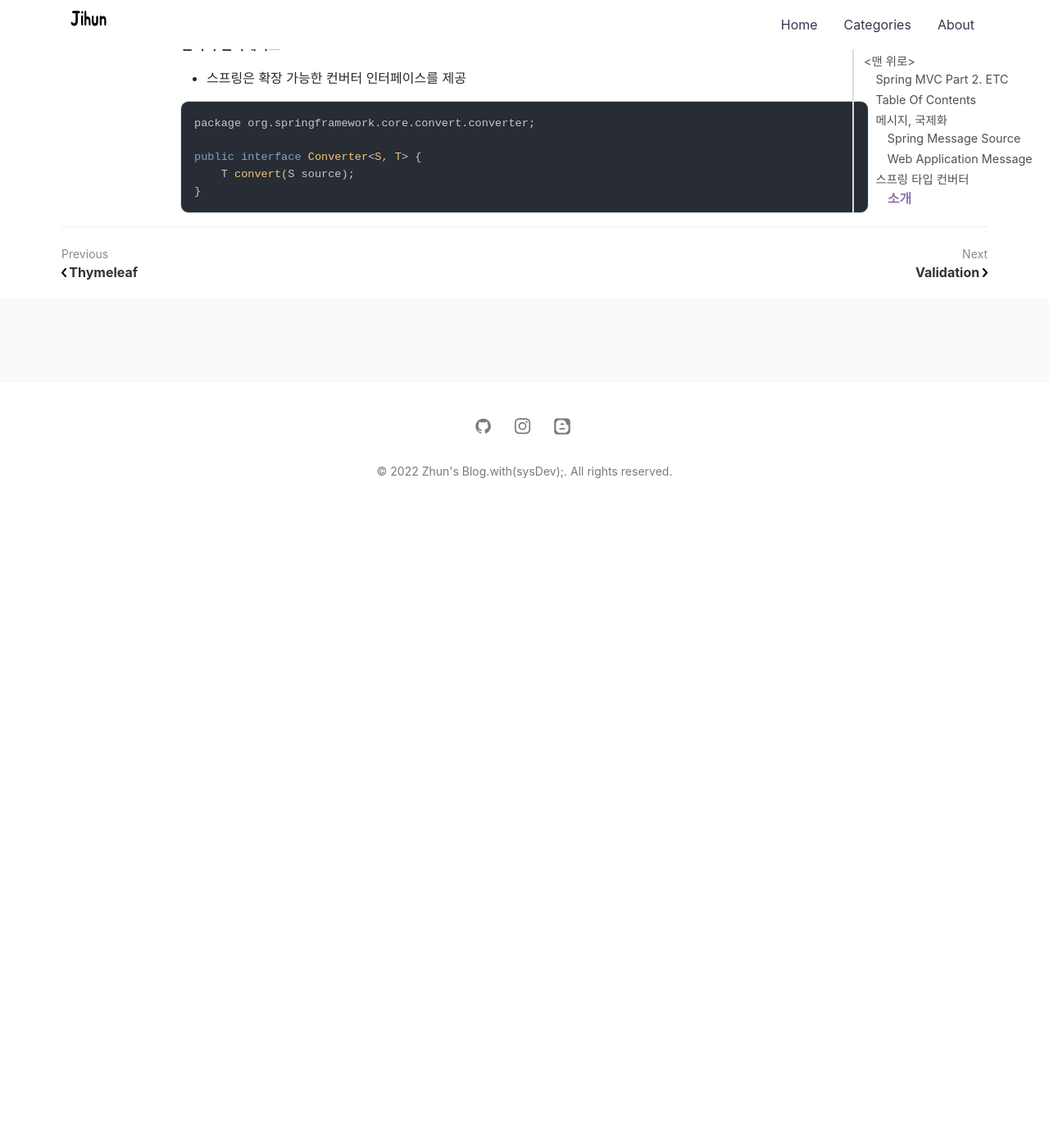
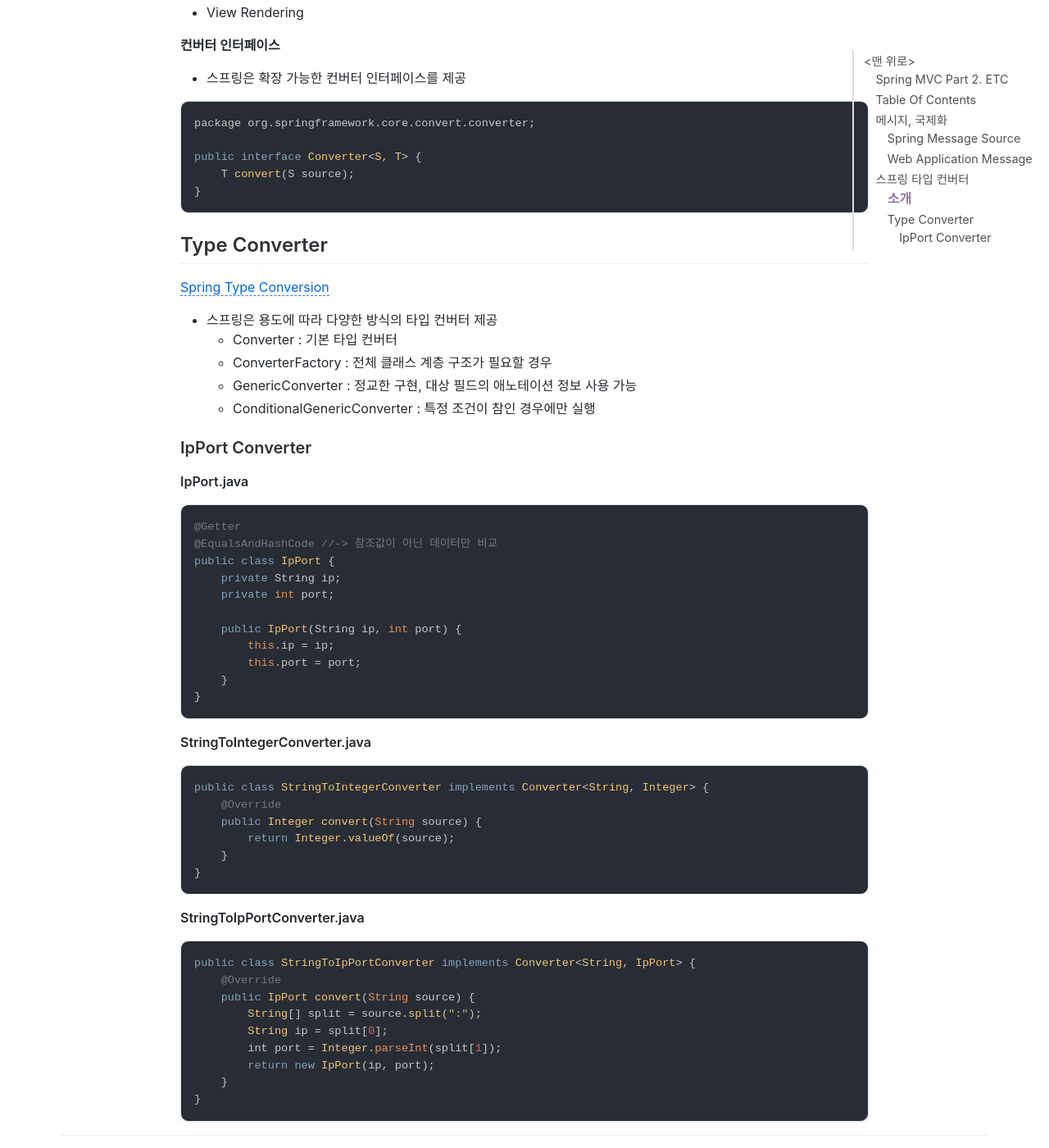
Before and after one commit to jihunparkme/jihunparkme.github.io, a Jekyll site: the page built from _posts/2021-10-12-Spring-MVC-Part2-Etc.md, in a window 1280 px wide and 1400 px high, scrolled down 4158 px. Shown: the whole window at 82% size. Built offline with Jekyll 4.4.1, drawn with Linux system fonts in a browser that asks for light colours; nearby versions of some CDN libraries; comment, search, counter and statistics services are not loaded; before the commit the page ends 4788 px from its top, so only the background shows below that; some of the changed text lies outside the part shown.

Commit message:
[스프링 타입 컨버터] 타입 컨버터 - Converter

````diff
--- a/_posts/2021-10-12-Spring-MVC-Part2-Etc.md
+++ b/_posts/2021-10-12-Spring-MVC-Part2-Etc.md
@@ -182,3 +182,56 @@ public interface Converter<S, T> {
     T convert(S source);
 }
 ```
+
+## Type Converter
+
+[Spring Type Conversion](https://docs.spring.io/spring-framework/docs/current/reference/html/core.html#core-convert)
+
+- 스프링은 용도에 따라 다양한 방식의 타입 컨버터 제공
+  - Converter : 기본 타입 컨버터
+  - ConverterFactory : 전체 클래스 계층 구조가 필요할 경우
+  - GenericConverter : 정교한 구현, 대상 필드의 애노테이션 정보 사용 가능
+  - ConditionalGenericConverter : 특정 조건이 참인 경우에만 실행
+
+### IpPort Converter
+
+**IpPort.java**
+
+```java
+@Getter
+@EqualsAndHashCode //-> 참조값이 아닌 데이터만 비교
+public class IpPort {
+    private String ip;
+    private int port;
+
+    public IpPort(String ip, int port) {
+        this.ip = ip;
+        this.port = port;
+    }
+}
+```
+
+**StringToIntegerConverter.java**
+
+```java
+public class StringToIntegerConverter implements Converter<String, Integer> {
+    @Override
+    public Integer convert(String source) {
+        return Integer.valueOf(source);
+    }
+}
+```
+
+**StringToIpPortConverter.java**
+
+```java
+public class StringToIpPortConverter implements Converter<String, IpPort> {
+    @Override
+    public IpPort convert(String source) {
+        String[] split = source.split(":");
+        String ip = split[0];
+        int port = Integer.parseInt(split[1]);
+        return new IpPort(ip, port);
+    }
+}
+```
````
